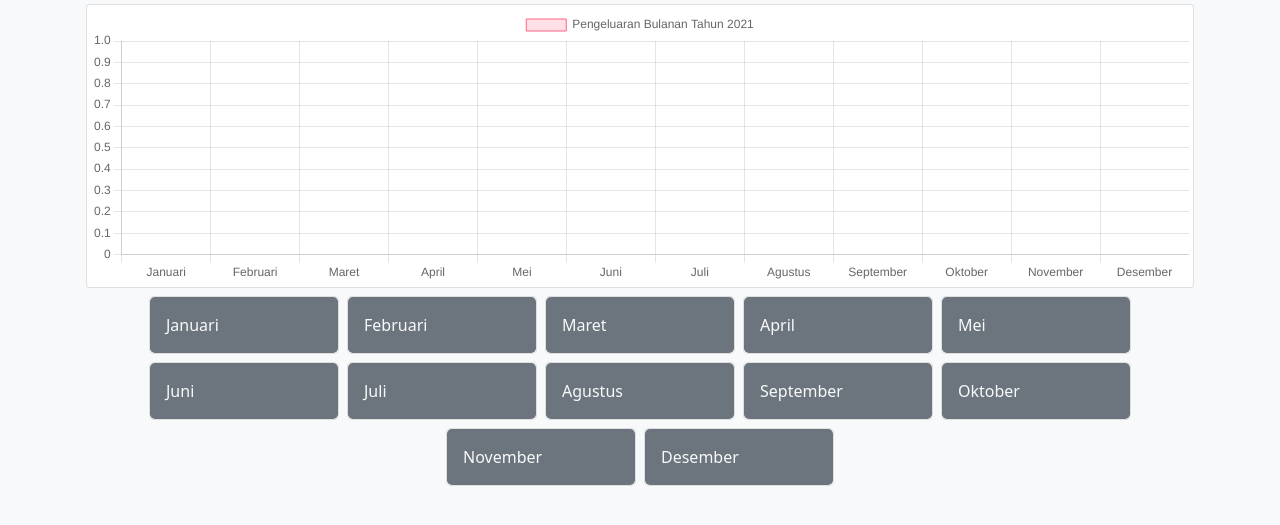
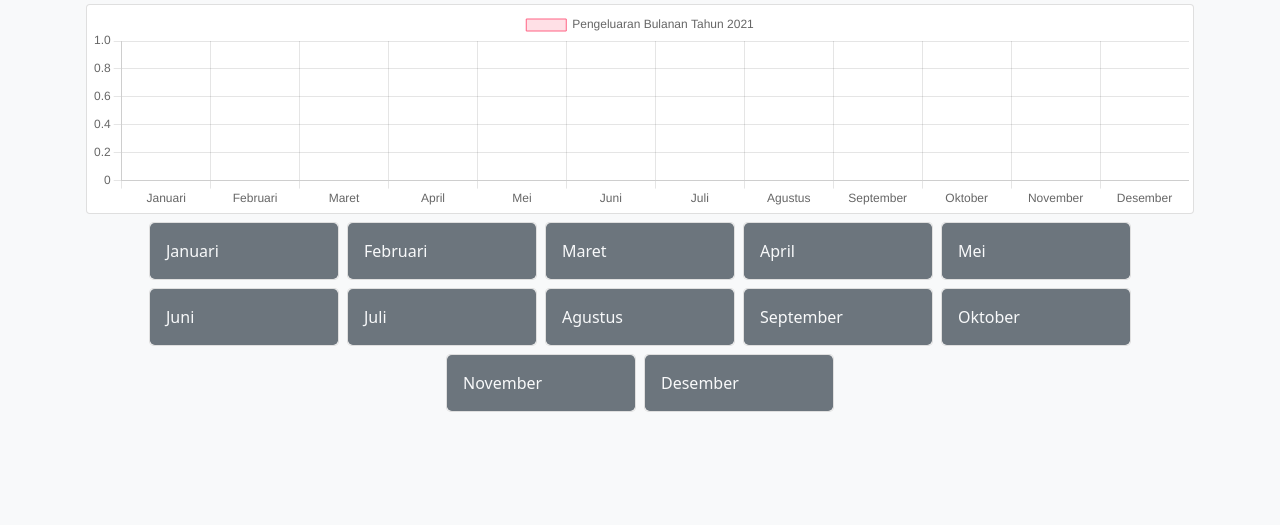
Before and after one commit to PlanetUI/logbook-django, a Django app: page /dashboard in a window 1280 px wide. Shown: the part 64-589 px from the top of the page. Run offline with Django 3.2, Linux system fonts and the light colour scheme; the visitor is signed in with stand-in values (Sample User, id 1); data that the repository does not hold is empty; some libraries are stand-ins or nearby versions.

Commit message:
[FIX] chart bar size

```diff
--- a/keuangan/templates/keuangan/dashboard.html
+++ b/keuangan/templates/keuangan/dashboard.html
@@ -28,12 +28,12 @@
     <div class="container">
 
         <div class="card p-1 m-1">
-            <canvas id="myChart" width="400" height="100"></canvas>
+            <canvas id="myChart" style="height: 200px;"></canvas>
         </div>
 
         <div class="row justify-content-center">
             {% for cf in cashflow  %}
-            <a class="col-lg-2 card p-0 m-1 bg-white text-decoration-none rounded-3" href="/detail?bulan={{ cf.no }}&tahun={{ year }}">
+            <a class="col-5 col-sm-3 col-md-2 col-lg-2 card p-0 m-1 bg-white text-decoration-none rounded-3" href="/detail?bulan={{ cf.no }}&tahun={{ year }}">
                 <div class="card-body bg-secondary text-light rounded-3">
                     {{ cf.bulan }}
                 </div>
```
